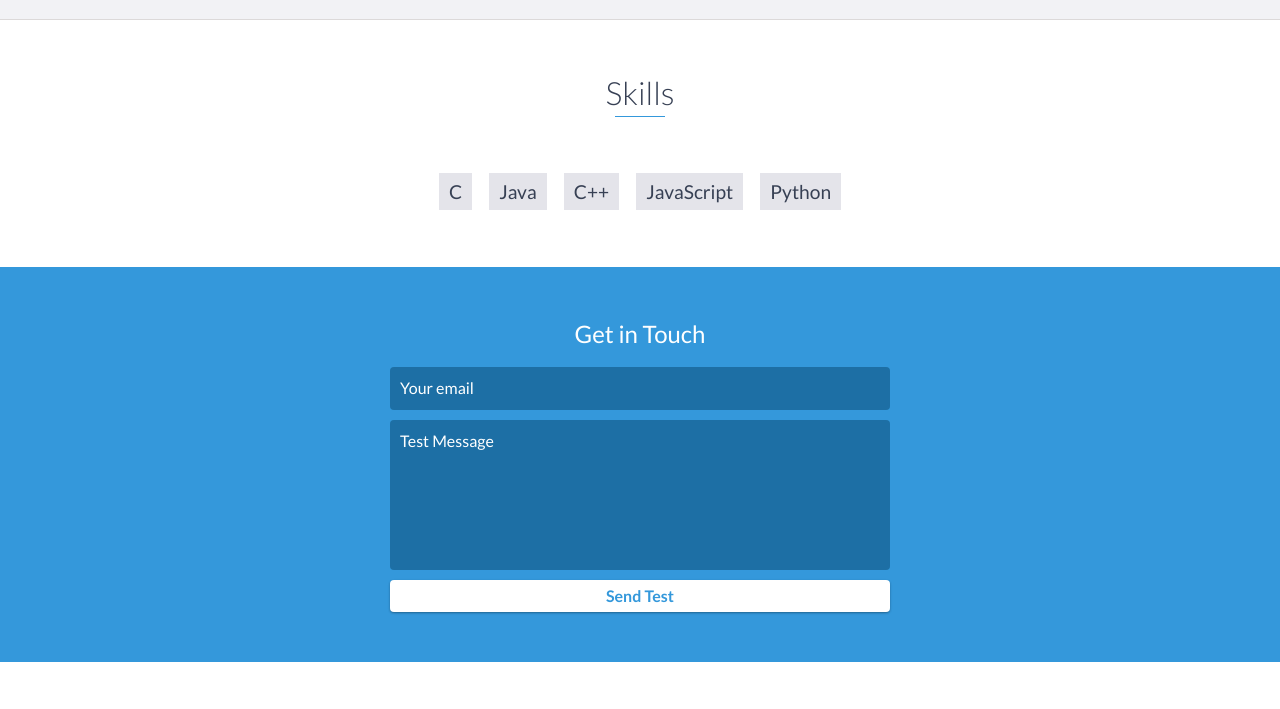
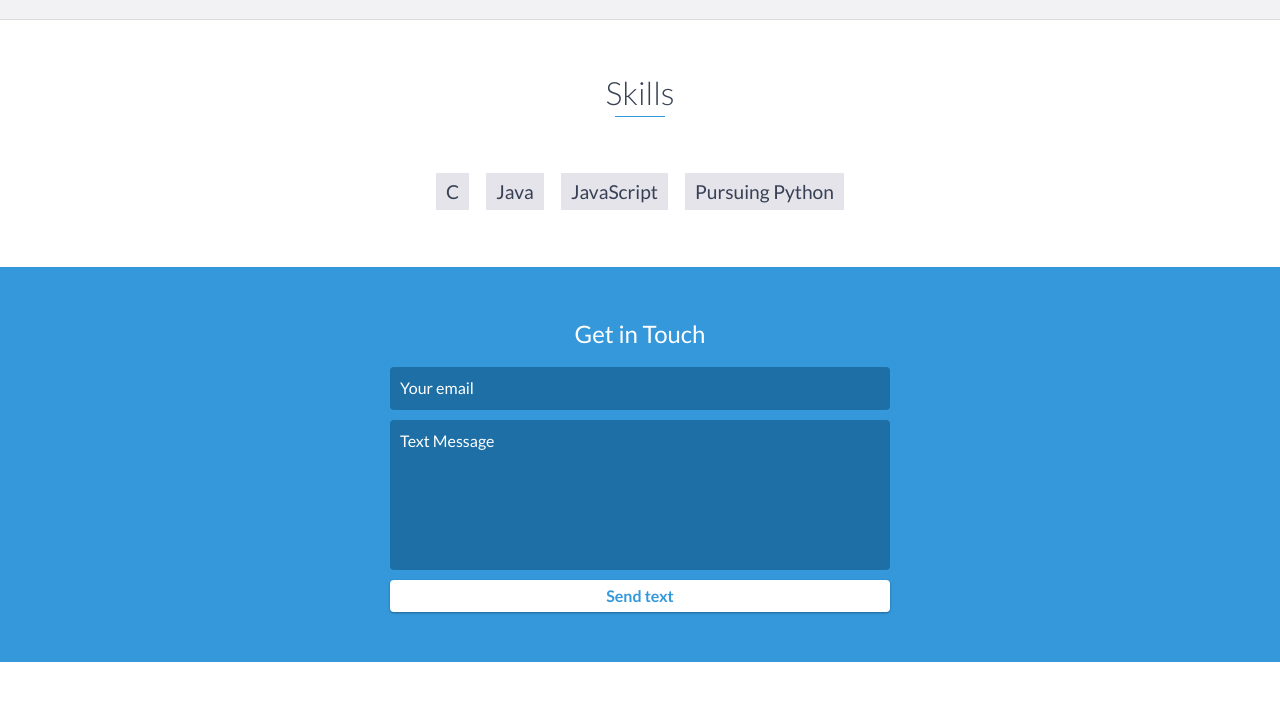
Before and after one commit to Veeran83/1, a website: page index.html in a window 1280 px wide. Shown: the part 2793-3502 px from the top of the page. Drawn offline with nearby package versions, Linux system fonts and the light colour scheme.

Commit message:
Update index.html

```diff
--- a/index.html
+++ b/index.html
@@ -177,9 +177,8 @@
         <ul>
              <li>C</li>
              <li>Java</li>
-             <li>C++</li>
              <li>JavaScript</li>
-             <li>Python</li>
+             <li>Pursuing Python</li>
 
 
         </ul>
@@ -191,8 +190,8 @@
         <div id="contact-form">
             <form method="POST" action="https://formspree.io/veeranmittu@gmail.com">
               <input type="email" name="email" placeholder="Your email">
-               <textarea name="message" placeholder="Test Message"></textarea>
-               <button type="submit">Send Test</button>
+               <textarea name="message" placeholder="Text Message"></textarea>
+               <button type="submit">Send text</button>
              </form>
         </div>
         <!-- End #contact-form -->
```
